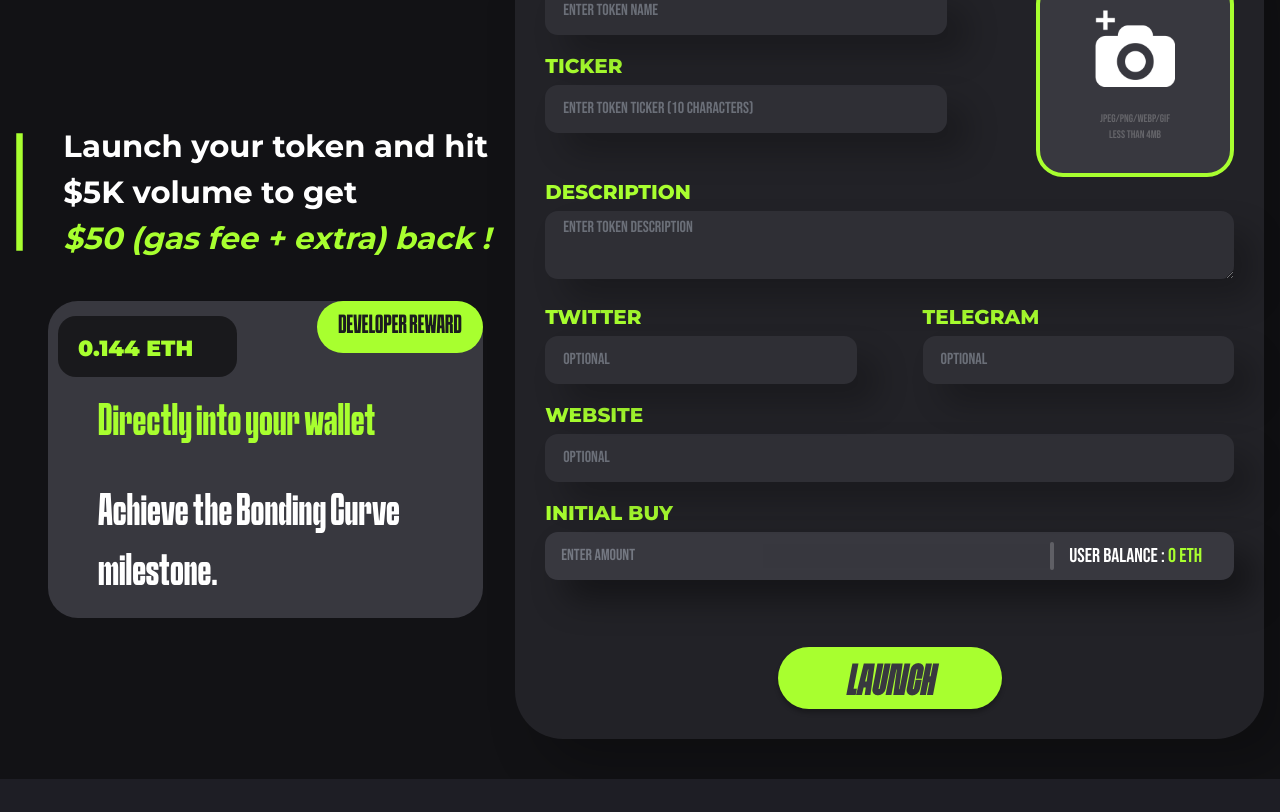
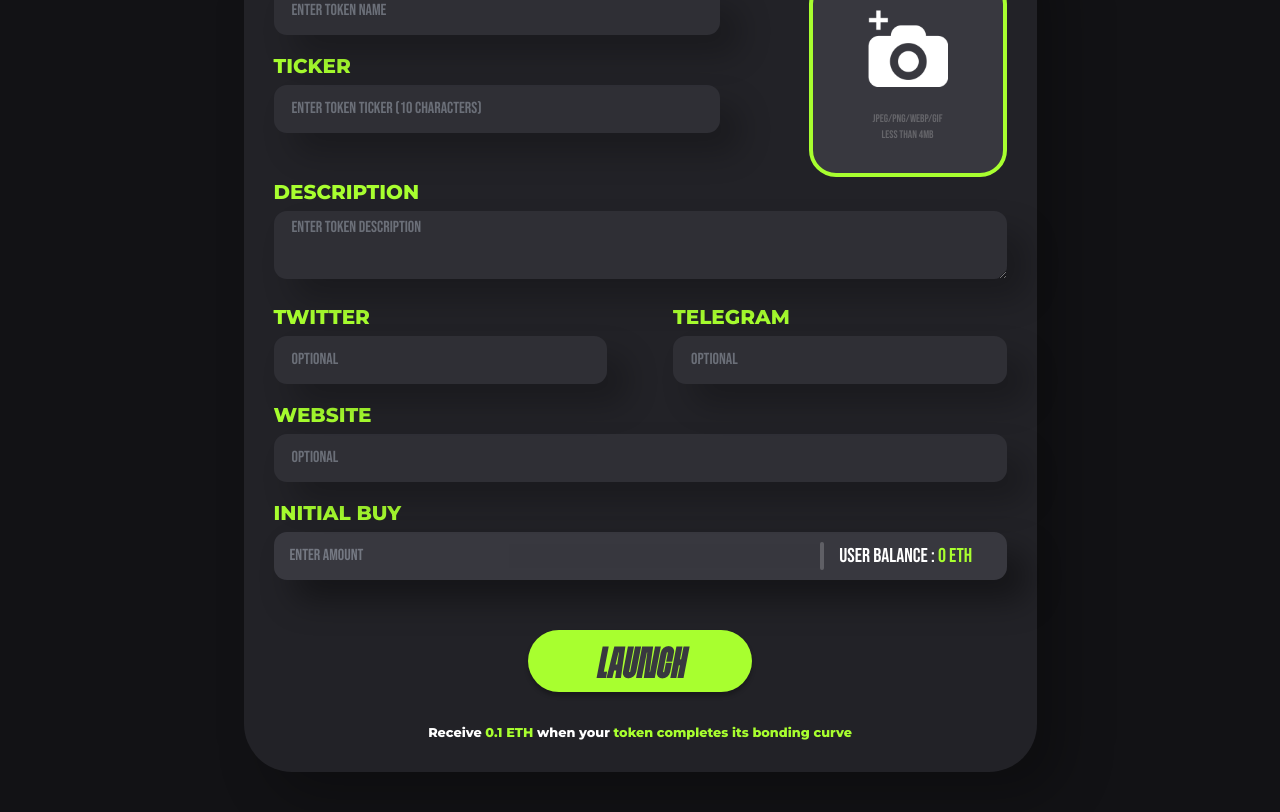
Before and after one commit to vizeerr/zilla, a Next.js app: page /launch in a window 1280 px wide. Shown: the part 300-1112 px from the top of the page. Before the commit the page ends 1079 px from the top, so only its background shows below. Built offline with nearby package versions, Linux system fonts and the light colour scheme.

Commit message:
changes before the referral page v3.4

```diff
--- a/src/components/LaunchForm.jsx
+++ b/src/components/LaunchForm.jsx
@@ -15,7 +15,7 @@ const LaunchForm = () => {
       </div>
       <div className='flex lg:flex-row flex-col-reverse md:px-4 justify-center items-center w-full'>
 
-      <LaunchFooter/>
+      {/* <LaunchFooter/> */}
 
         <div className='bg-[#222227] font-montserrat md:w-[793px] w-[86vw] 2xl:p-[60px] md:p-[30px] p-[20px] md:rounded-[48px] rounded-[14px] shadow-[26px_25px_51.4px_0px_#00000040] mx-auto md:my-10 my-[22px]'>
           <div className='flex justify-between md:gap-[89px] gap-[17px]'>
@@ -73,9 +73,10 @@ const LaunchForm = () => {
                   <p className='font-bebasneue font-[400] ms-[15px] md:w-[200px] w-[100px] md:text-[20px] text-[2.1vw] text-white  '>USER BALANCE : <span className='text-primary'>0 ETH</span></p>
                 </div>
               </div>
-              <div className='w-full flex justify-center md:mt-[67px] mt-[30px]'>
-              <button className='anim border-0 bg-primary shadow-[0px_4px_4px_0px_#00000040] text-[#38383F] mx-auto round font-[500] md:text-[45px] text-[5.8vw] md:w-[224px] w-[28vw] md:leading-[50px] leading-[25px] md:pt-3 pt-[5px] rounded-full'>LAUNCH</button>
+              <div className='w-full flex justify-center md:mt-[50px] mt-[30px]'>
+                <button className='anim border-0 bg-primary shadow-[0px_4px_4px_0px_#00000040] text-[#38383F] mx-auto round font-[500] md:text-[45px] text-[5.8vw] md:w-[224px] w-[28vw] md:leading-[50px] leading-[25px] md:pt-3 pt-[5px] rounded-full'>LAUNCH</button>
               </div>
+              <p className="text-[1vw] font-montserrat font-[800] text-white text-center mt-[2.4vw]">Receive <span className='text-primary'>0.1 ETH</span> when your <span className='text-primary'>token completes its bonding curve</span></p>
         </div>
 
       </div>
```
Also changed, not shown: src/assets/plogo.png (added), src/components/ReferalBody.jsx (line endings or trailing spaces).
